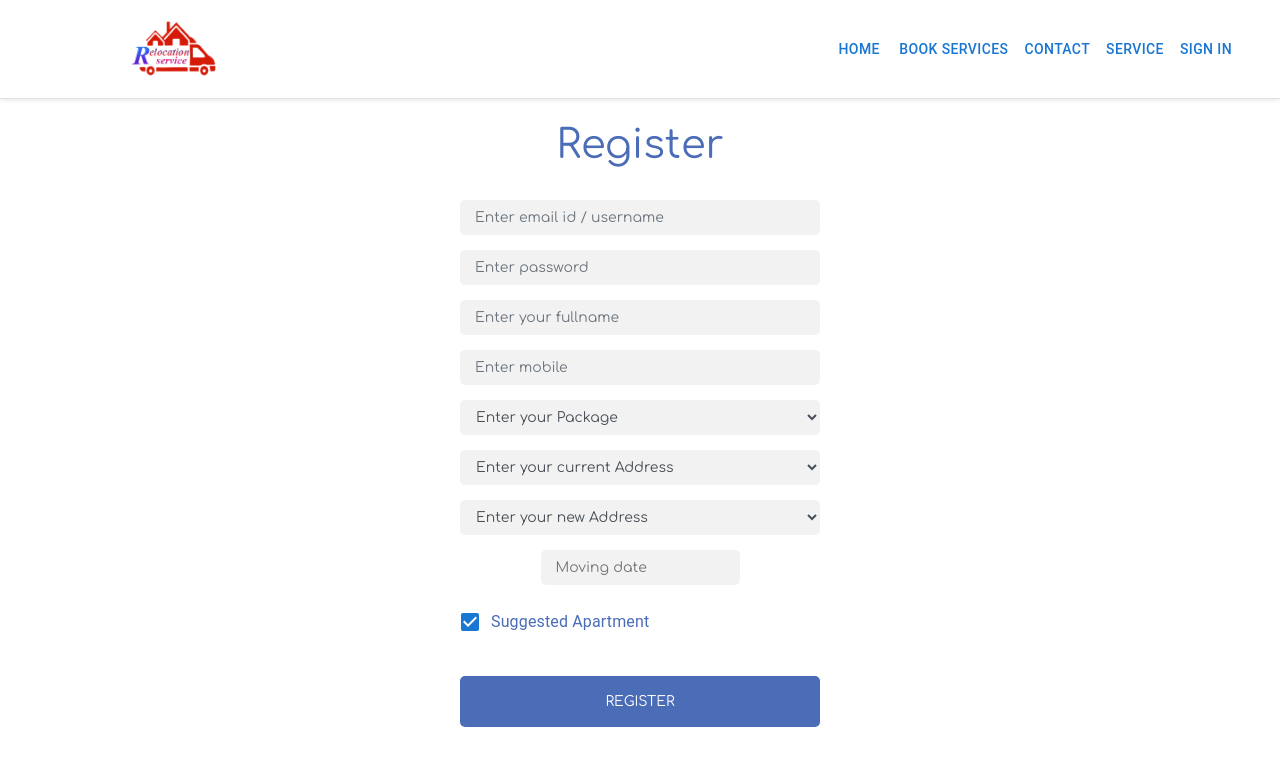
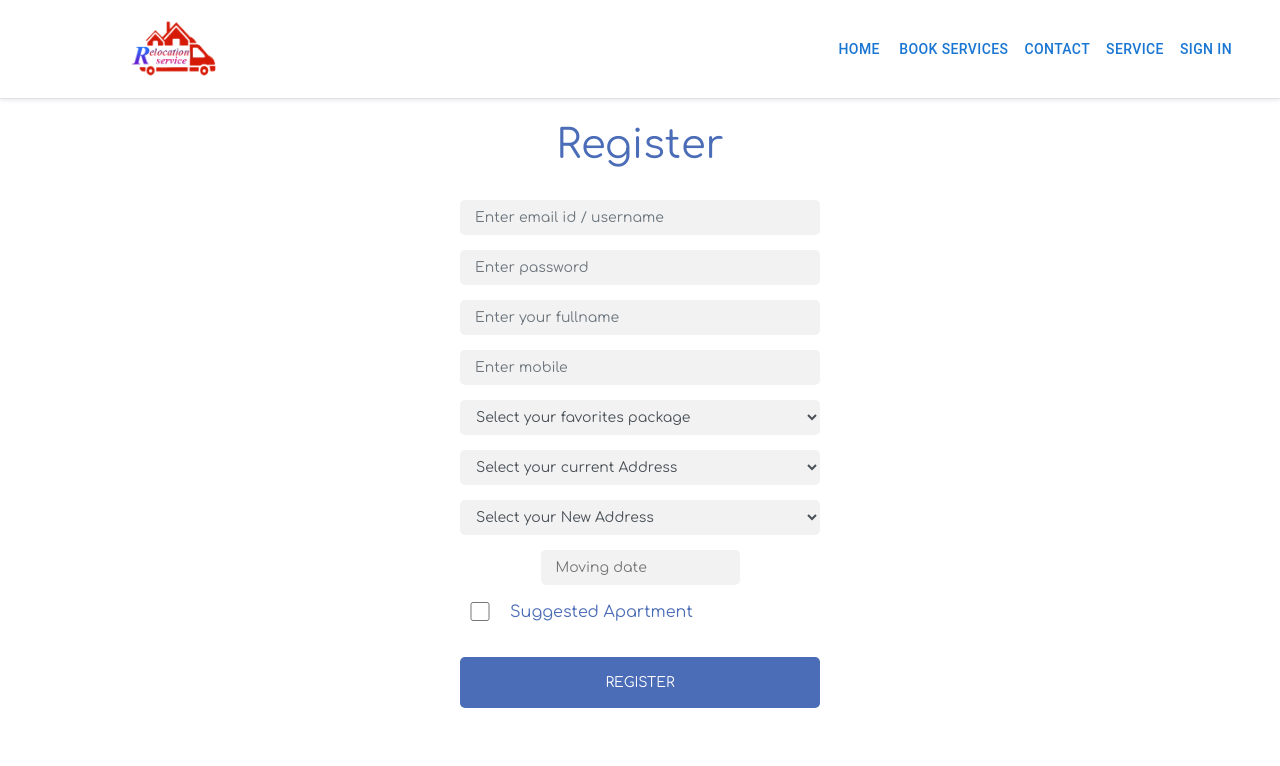
Before and after one commit to chichiPham/chichi, a React (Create React App) app: page /register in a window 1280 px wide. Shown: the top 766 px of the page. Built offline with nearby package versions, Linux system fonts and the light colour scheme.

Commit message:
update project

```diff
--- a/src/assets/css/checkBox.css
+++ b/src/assets/css/checkBox.css
@@ -4,3 +4,27 @@
     margin-bottom: 25px;
     display: block;
 }
+.checkbox-block {
+    display: flex;
+   justify-content: flex-start;
+    cursor: pointer;
+    width: 100%;
+}
+.checkbox-item {
+    position: relative;
+    right: 10px;
+    top: 2px;
+    height: 19px;
+    cursor: pointer;
+
+
+}
+.checkbox-span {
+    position: relative;
+   text-align: left;
+    right: 10px;
+    cursor: pointer;
+    outline: 0;
+    width: 500%;
+
+}
--- a/src/components/forms/CheckBoxLabels.js
+++ b/src/components/forms/CheckBoxLabels.js
@@ -4,9 +4,25 @@ import FormControlLabel from '@mui/material/FormControlLabel';
 import Checkbox from '@mui/material/Checkbox';
 import '../../assets/css/checkBox.css'
 export default function CheckboxLabels(props) {
+
+  const [checked, setChecked] = React.useState(false);
+
+  const handleChange = (event) => {
+    setChecked(event.target.checked);
+    props.onchange(checked)
+
+  };
+
   return (
+
     <FormGroup>
-      <FormControlLabel className='abc' control={<Checkbox defaultChecked />} label={props.label} />
+      <FormControlLabel
+        className='abc'
+        control={<Checkbox />}
+        label={props.label}
+        checked={checked}
+        onChange={handleChange}
+      />
     </FormGroup>
   );
 }
--- /dev/null
+++ b/src/components/forms/customCheckBox.js
@@ -0,0 +1,15 @@
+import { Field } from "formik";
+import React from "react";
+import '../../assets/css/checkBox.css'
+export function Checkbox(props) {
+  return (
+    <>
+      <label className="checkbox-block">
+        <Field className='checkbox-item' type="checkbox" name={props.name}></Field>
+        <span className="checkbox-span">{props.name}</span>
+      </label>
+
+
+    </>
+  );
+}
--- a/src/components/forms/register.component.jsx
+++ b/src/components/forms/register.component.jsx
@@ -1,13 +1,17 @@
-import { Formik } from "formik";
+import { Formik ,Field} from "formik";
 import * as Yup from "yup";
 import "../../assets/css/sign-in-form.css";
 import CheckboxLabels from './CheckBoxLabels';
 import BasicSelect from './selectAddress';
-import React from "react";
+import React, { useEffect, useState } from "react";
 import ExampleDate from "../date_picker/date-picker.js";
 import "../../assets/css/register.component.css";
 import { pricingServiceData } from '../../dataFill/data';
 import { city } from '../../dataFill/data';
+import { useDispatch, useSelector } from "react-redux";
+import { current } from "@reduxjs/toolkit";
+import { resetPackage } from "../../store/package/packageSlice";
+import { Checkbox } from "./customCheckBox";
 
 // Creating schema
 const schema = Yup.object().shape({
@@ -49,6 +53,9 @@ const schema = Yup.object().shape({
 });
 
 function RegisterForm() {
+    const dispatch = useDispatch();
+    const currentPackage = useSelector(state => state.package.currentPackage);
+
     return (
         <>
             {/* Wrapping form inside formik tag and passing our schema to validationSchema prop */}
@@ -59,15 +66,19 @@ function RegisterForm() {
                     password: '',
                     name: '',
                     mobile: '',
-                    plan: '',
+                    plan: currentPackage,
                     currentAddress: '',
                     newAddress: '',
                     // moveDate: ''
-                    moveDate: new Date()
+                    moveDate: new Date(),
+                    isSuggested: false,
+
                 }}
                 onSubmit={(values) => {
                     // Alert the input values of the form that we filled
+                    dispatch(resetPackage());
                     alert(JSON.stringify(values));
+
                 }}
             >
                 {({
@@ -83,7 +94,7 @@ function RegisterForm() {
                         <div className="form">
                             {/* Passing handleSubmit parameter tohtml form onSubmit property */}
                             <form noValidate onSubmit={handleSubmit}>
-                                <span style={{fontSize:'40px'}}>Register</span>
+                                <span style={{ fontSize: '40px' }}>Register</span>
                                 {/* Our input html with passing formik parameters like handleChange, values, handleBlur to input properties */}
                                 <input
                                     type="email"
@@ -160,7 +171,7 @@ function RegisterForm() {
                                     onChange={handleChange}
                                     onBlur={handleBlur}
                                     value={values.plan}
-                                    placeholder="Enter your Package"
+                                    placeholder={currentPackage ? currentPackage : 'Select your favorites package'}
                                     className="form-control input_select"
                                     id="plan"
                                 />
@@ -177,7 +188,7 @@ function RegisterForm() {
                                     onChange={handleChange}
                                     onBlur={handleBlur}
                                     value={values.currentAddress}
-                                    placeholder="Enter your current Address"
+                                    placeholder="Select your current Address"
                                     className="form-control input_select"
                                     id="currentAddress"
                                 />
@@ -193,7 +204,7 @@ function RegisterForm() {
                                     onChange={handleChange}
                                     onBlur={handleBlur}
                                     value={values.newAddress}
-                                    placeholder="Enter your new Address"
+                                    placeholder="Select your New Address"
                                     className="form-control input_select"
                                     id="newAddress"
                                 />
@@ -220,17 +231,18 @@ function RegisterForm() {
                                     placeholder="Enter your move Date"
                                     className="form-control inp_text"
                                     id="moveDate"
-                                    // value={formik.values.moveDate}
-                                    // onChange={(value) => {
-                                    //         formik.setFieldValue('moveDate', Date.parse(value));
-                                    //         }}
+                                // value={formik.values.moveDate}
+                                // onChange={(value) => {
+                                //         formik.setFieldValue('moveDate', Date.parse(value));
+                                //         }}
                                 />
 
                                 {/* If validation is not passed show errors */}
                                 {/* <p className="error">
                                     {errors.moveDate && touched.moveDate && errors.moveDate}
                                 </p> */}
-                                <CheckboxLabels label='Suggested Apartment '/>
+
+                               <Checkbox name='Suggested Apartment'/>
 
                                 {/* Click on submit button to submit the form */}
                                 <button type="submit">Register</button>
--- a/src/components/forms/selectAddress.js
+++ b/src/components/forms/selectAddress.js
@@ -1,7 +1,7 @@
 import React from 'react';
 
 const BasicSelect = (props) => {
-    // console.log(city);
+
     const [value, setValue] = React.useState('');
 
     const handleChange = (event) => {
--- a/src/components/forms/sign-in.component.jsx
+++ b/src/components/forms/sign-in.component.jsx
@@ -3,6 +3,7 @@ import { Formik } from "formik";
 import * as Yup from "yup";
 import CheckboxLabels from "./CheckBoxLabels";
 import React from "react";
+import { Checkbox } from "./customCheckBox";
 // Creating schema
 const schema = Yup.object().shape({
     email: Yup.string()
@@ -67,7 +68,7 @@ function SignInForm() {
                                 <p className="error">
                                     {errors.password && touched.password && errors.password}
                                 </p>
-                                <CheckboxLabels label='Remember Me'/>
+                                <Checkbox name='Remember Me'/>
                                 {/* Click on submit button to submit the form */}
                                 <button type="submit">Login</button>
                             </form>
--- a/src/index.jsx
+++ b/src/index.jsx
@@ -9,15 +9,10 @@ const rootElement = document.getElementById("root");
 ReactDOM.render(
   <React.StrictMode>
     <Provider store={store}>
-
-
       <BrowserRouter>
         <App />
-
       </BrowserRouter>
     </Provider>
-
-
   </React.StrictMode>,
   rootElement
 );
--- a/src/pricing/PricingBox.jsx
+++ b/src/pricing/PricingBox.jsx
@@ -1,4 +1,7 @@
 import React from "react";
+import { useDispatch } from "react-redux";
+import { useNavigate } from "react-router-dom";
+import { setPackage } from "../store/package/packageSlice.js";
 import Box from "./Box.jsx";
 
 
@@ -25,6 +28,14 @@ const PricingBox = () => {
     "Theo dõi tất cả các hoạt động trực tuyến",
     "Các yêu cầu khác nếu có"
   ];
+  const dispatch = useDispatch()
+  const navigate = useNavigate()
+
+  const handleClickPackage=(packageName)=>{
+    console.log({packageName});
+    dispatch(setPackage(packageName))
+    navigate('/register')
+  }
   return (
     <div className="card-deck mb-3 text-center">
       <Box
@@ -33,6 +44,7 @@ const PricingBox = () => {
         btnClass="btn-outline-primary"
         btnTitle="ĐĂNG KÝ"
         feature={featureBox1}
+        handleClickPackage={handleClickPackage}
       />
       <Box
         price="1500"
@@ -40,6 +52,7 @@ const PricingBox = () => {
         btnClass="btn-primary"
         btnTitle="CHUYỂN NGAY"
         feature={featureBox2}
+        handleClickPackage={handleClickPackage}
       />
       <Box
         price="100.000"
@@ -47,6 +60,7 @@ const PricingBox = () => {
         btnClass="btn-outline-primary"
         btnTitle="NHẬN TƯ VẤN NGAY"
         feature={featureBox3}
+        handleClickPackage={handleClickPackage}
       />
     </div>
   );
--- /dev/null
+++ b/src/store/package/packageSlice.js
@@ -0,0 +1,21 @@
+import { createSlice } from '@reduxjs/toolkit'
+
+const initialState = {
+  currentPackage: '',
+}
+
+export const PackageSlice = createSlice({
+  name: 'packageSlice',
+  initialState,
+  reducers: {
+    setPackage: (state, action)=>{
+        state.currentPackage=action.payload
+    },
+    resetPackage: ()=>initialState
+  },
+})
+
+// Action creators are generated for each case reducer function
+export const { setPackage, resetPackage} = PackageSlice.actions
+
+export default PackageSlice.reducer
--- a/src/store/rootReducer.js
+++ b/src/store/rootReducer.js
@@ -1,9 +1,10 @@
 import {combineReducers} from "@reduxjs/toolkit";
 import {logInUserSlice} from "./user/logInUserSlice";
-
+import { PackageSlice } from "./package/packageSlice";
 
 const rootReducer = combineReducers({
     logInUser: logInUserSlice.reducer,
+    package: PackageSlice.reducer
 
 })
 
```
Also changed, not shown: src/pricing/Box.jsx (+10 -7 lines), 2 other files (tests, documents, lock files or other folders).
